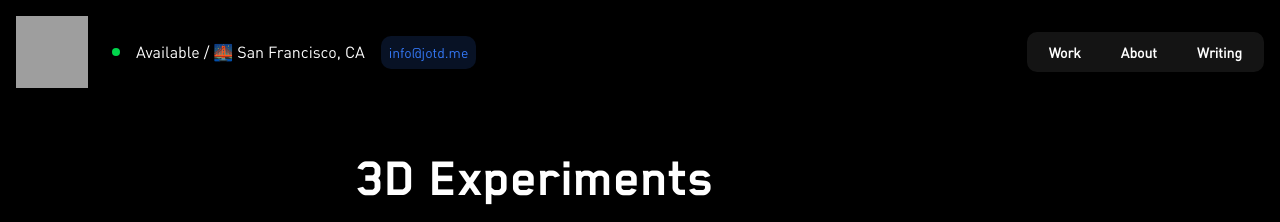
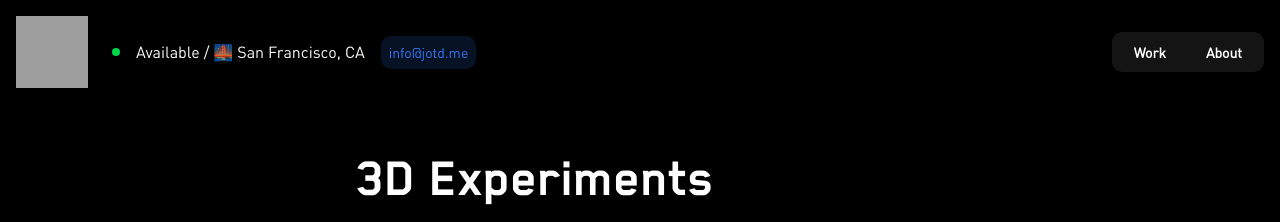
Before and after one commit to jotd/jotd-portfolio, a Jekyll site: the page 3D/index.html, which Jekyll copies as it is, in a window 1280 px wide. Shown: the top 222 px of the page. Built offline with Jekyll 4.4.1, drawn with Linux system fonts in a browser that asks for light colours; grey boxes are pictures that could not be loaded.

Commit message:
Update index.html

```diff
--- a/3D/index.html
+++ b/3D/index.html
@@ -36,7 +36,7 @@
         <div class="menu">
           <a href="https://jotd.me/work/" class="menu-link">Work</a>
           <a href="https://jotd.me/about/" class="menu-link">About</a>
-          <a href="https://jotd.me/inspo/" class="menu-link">Writing</a>
+          <!-- <a href="https://jotd.me/inspo/" class="menu-link">Writing</a> -->
         </div>
       </div>
     </div>
```
